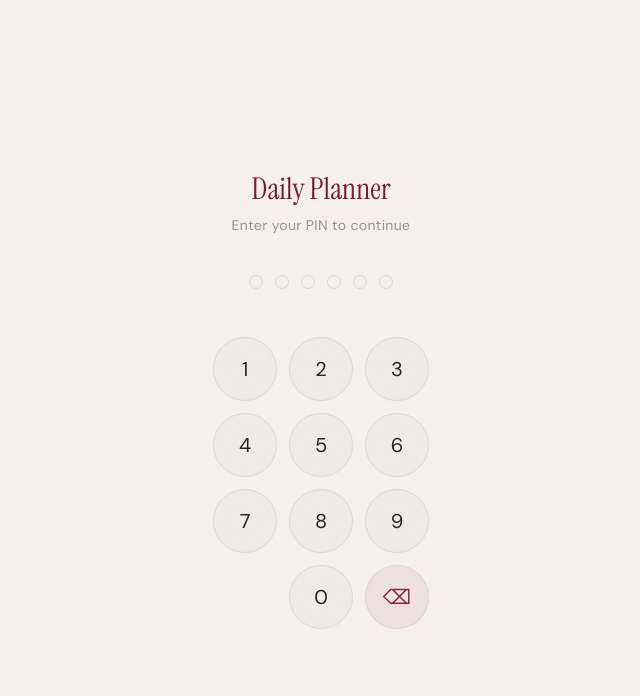
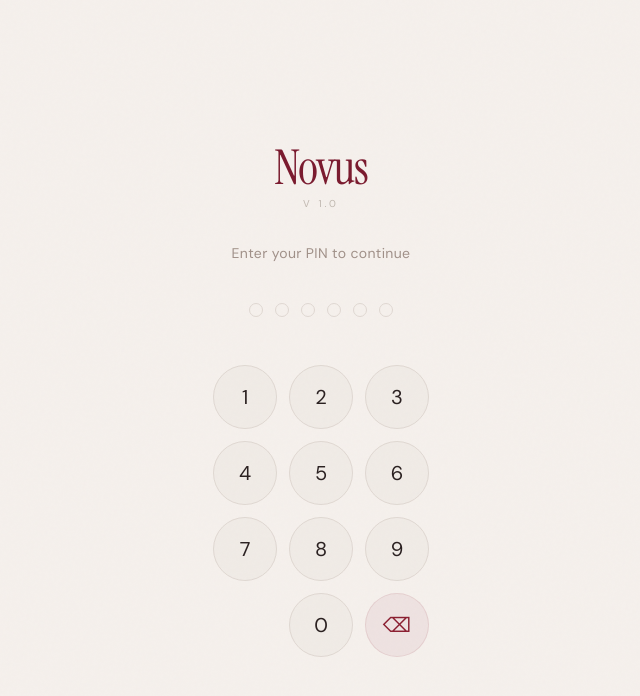
Before and after one commit to prabhavsetia/Novus, a React (Vite) app: page / in a window 1280 px wide. Shown: the top 696 px of the page, without its empty margins (319-959 px from the left). Built offline with nearby package versions, Linux system fonts and the light colour scheme; no server answers.

Commit message:
feat: rebrand to Novus v1.0

```diff
--- a/index.html
+++ b/index.html
@@ -6,10 +6,10 @@
     <meta name="theme-color" content="#8b1e30" />
     <meta name="apple-mobile-web-app-capable" content="yes" />
     <meta name="apple-mobile-web-app-status-bar-style" content="default" />
-    <meta name="apple-mobile-web-app-title" content="Planner" />
+    <meta name="apple-mobile-web-app-title" content="Novus" />
     <link rel="apple-touch-icon" href="/apple-touch-icon.png" />
     <link rel="manifest" href="/manifest.json" />
-    <title>Daily Planner</title>
+    <title>Novus</title>
   </head>
   <body>
     <div id="root"></div>
--- a/package.json
+++ b/package.json
@@ -1,7 +1,7 @@
 {
-  "name": "weekly-planner",
+  "name": "novus",
   "private": true,
-  "version": "0.1.0",
+  "version": "1.0.0",
   "type": "module",
   "scripts": {
     "dev": "vite",
--- a/src/screens/PasscodeScreen.jsx
+++ b/src/screens/PasscodeScreen.jsx
@@ -39,7 +39,8 @@
 
   return (
     <div className="min-h-full flex flex-col items-center justify-center px-8 py-12">
-      <h1 className="font-serif text-3xl text-maroon-deep mb-2">Daily Planner</h1>
+      <h1 className="font-serif text-5xl text-maroon-deep mb-1 tracking-tight">Novus</h1>
+      <p className="text-mute2 text-[10px] mb-8 tracking-[3px] uppercase">v 1.0</p>
       <p className="text-mute text-sm mb-10 tracking-wide">Enter your PIN to continue</p>
 
       <div className={cn('flex gap-3 mb-12 transition', error && 'animate-pulse')}>
```
Also changed, not shown: public/manifest.json, 1 other file (tests, documents, lock files or other folders).
